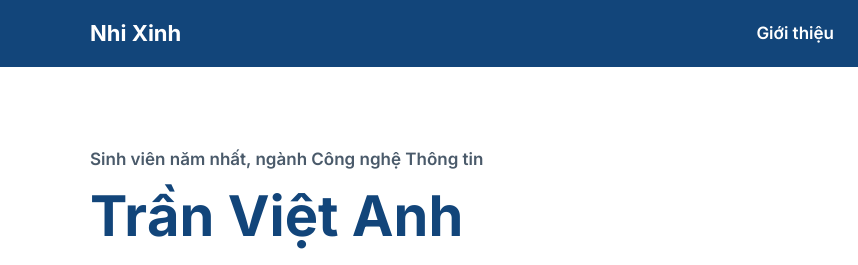
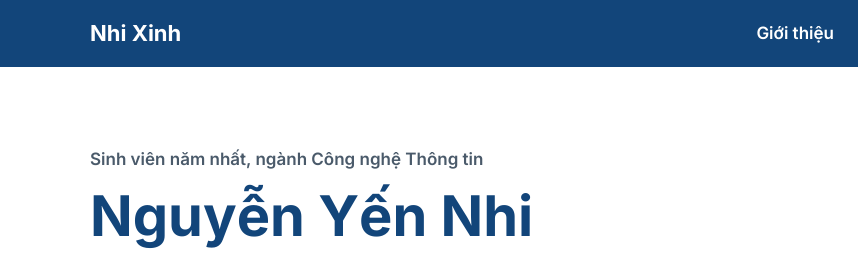
Before and after one commit to yennhi1808/K20-PORTFOLIO-CNTT20-04, a plain HTML site: page index.html in a window 1280 px wide. Shown: the top 265 px of the page, 0-858 px from the left. Drawn offline with Linux system fonts and the light colour scheme.

Commit message:
Update index.html

```diff
--- a/index.html
+++ b/index.html
@@ -34,7 +34,7 @@
             Sinh viên năm nhất, ngành Công nghệ Thông tin
           </p>
 
-          <h1>Trần Việt Anh</h1>
+          <h1>Nguyễn Yến Nhi</h1>
 
           <p>
             Mình là sinh viên CNTT, hiện đang tập trung xây dựng nền tảng lập
```
